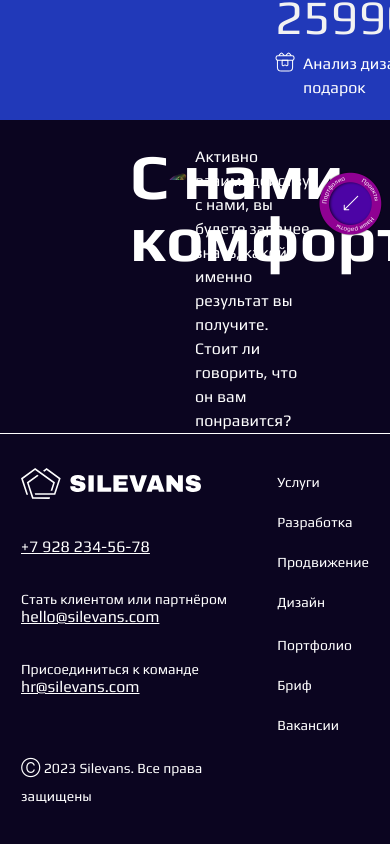
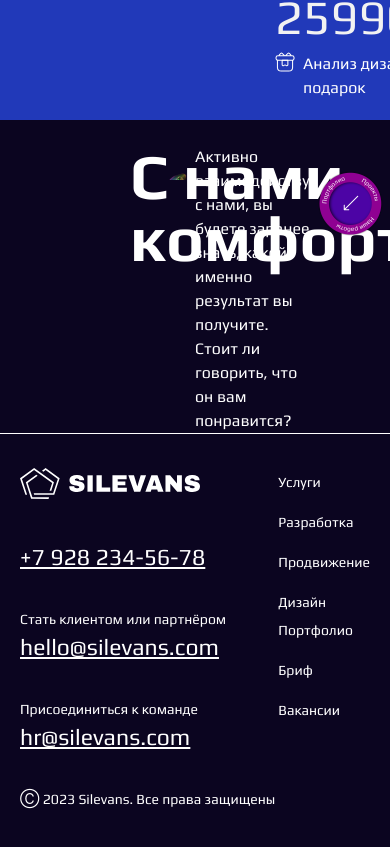
Before and after one commit to JulieBenchuk/web-studio, a Next.js app: page / in a window 390 px wide. Shown: the part 1255-2102 px from the top of the page. Built offline with nearby package versions, Linux system fonts and the light colour scheme.

Commit message:
refactor footer

```diff
--- a/src/components/common/footer/Footer.tsx
+++ b/src/components/common/footer/Footer.tsx
@@ -18,7 +18,9 @@ export const Footer: React.FC = () => {
                 <div className={styles.mail}>Присоединиться к команде
                     <Link href={'mailto:hr@silevans.com'}>hr@silevans.com</Link>
                 </div>
+                <div className={styles.date}>Ⓒ {new Date().getFullYear()} Silevans. Все права защищены</div>
             </div>
+            <div className={styles.allServices}>
                 <div className={styles.services1}>
                     <Link href={'#'}>Услуги</Link>
                     <Link href={'#'}>Разработка</Link>
@@ -32,5 +34,6 @@ export const Footer: React.FC = () => {
                 </div>
                 <div className={styles.date}>Ⓒ {new Date().getFullYear()} Silevans. Все права защищены</div>
             </div>
+        </div>
     );
 };
--- a/src/styles/components/footer.module.scss
+++ b/src/styles/components/footer.module.scss
@@ -1,12 +1,9 @@
 @import "../mixins";
 @import "../variables";
+
 .wrapper {
-  display: grid;
-  grid-template-columns: minmax(240px, auto) 140px 140px;
-  column-gap: 15px;
-  grid-template-areas:
-  "contacts services1 services2"
-  ".  date date";
+  display: flex;
+  justify-content: space-between;
   color: $text-color-primary;
   padding: 80px 130px;
   border-top: 1px solid $text-color-primary;
@@ -14,7 +11,6 @@
   .contacts {
     display: flex;
     flex-direction: column;
-    grid-area: contacts;
     @include Text-FS-FW-LH(16px, 400, 19px);
     gap: 35px;
 
@@ -28,13 +24,22 @@
     .logo {
       width: 180px;
     }
+    .date{
+      display: none;
     }
+  }
+
+  .allServices {
+    display: grid;
+    column-gap: 42px;
+    grid-template-areas:
+  'services1 services2'
+    'date date';
 
     .services1 {
       display: grid;
       align-content: start;
       row-gap: 12px;
-    max-width: 400px;
       grid-area: services1;
 
       a {
@@ -45,7 +50,6 @@
     }
 
     .services2 {
-    max-width: 400px;
       display: grid;
       align-content: start;
       row-gap: 12px;
@@ -57,57 +61,52 @@
         color: $text-color-primary;
       }
     }
+
     .date {
       grid-area: date;
       @include Text-FS-FW-LH(16px, 400, 19px);
     }
   }
+}
 
-@media (max-width: 790px) {
+@media (max-width: 1439px) {
   .wrapper {
-    grid-template-columns: auto auto;
-    justify-content: center;
-    grid-template-areas:
-    "contacts  services1"
-    "contacts services2"
-    "date .";
-    row-gap: 15px;
-    padding: 34px 80px;
+    .contacts{
+    }
+    .allServices {
+      column-gap: 62px;
+    }
   }
 }
 
-@media (max-width: 600px) {
+@media (max-width: 965px) {
   .wrapper {
-    justify-content: center;
-    padding: 34px 40px;
+    padding: 34px 20px;
+
+    .contacts{
+      @include Text-FS-FW-LH(14px, 400, 28px);
+      .date{
+        display: inline-block;
       }
     }
+    .allServices{
 
-@media (max-width: 520px) {
-  .wrapper {
-    justify-content: center;
-    padding: 34px 21px;
 
-    .contacts {
-      @include Text-FS-FW-LH(14px, 400, 16px);
-      a {
-        @include Text-FS-FW-LH(16px, 400, 19px);
-      }
-    }
-    .services1 {
-      a {
+      display: flex;
+      flex-direction: column;
+      .services1{
+        a{
           @include Text-FS-FW-LH(14px, 400, 28px);
         }
       }
-    .services2 {
-      a {
+      .services2{
+        a{
           @include Text-FS-FW-LH(14px, 400, 28px);
         }
       }
-    .date {
-      @include Text-FS-FW-LH(14px, 400, 28px);
-      font-size: 14px;
-      line-height: 28px;
+      .date{
+        display: none;
       }
     }
   }
+}
```
Lines whose indentation alone changed are shown as unchanged.
